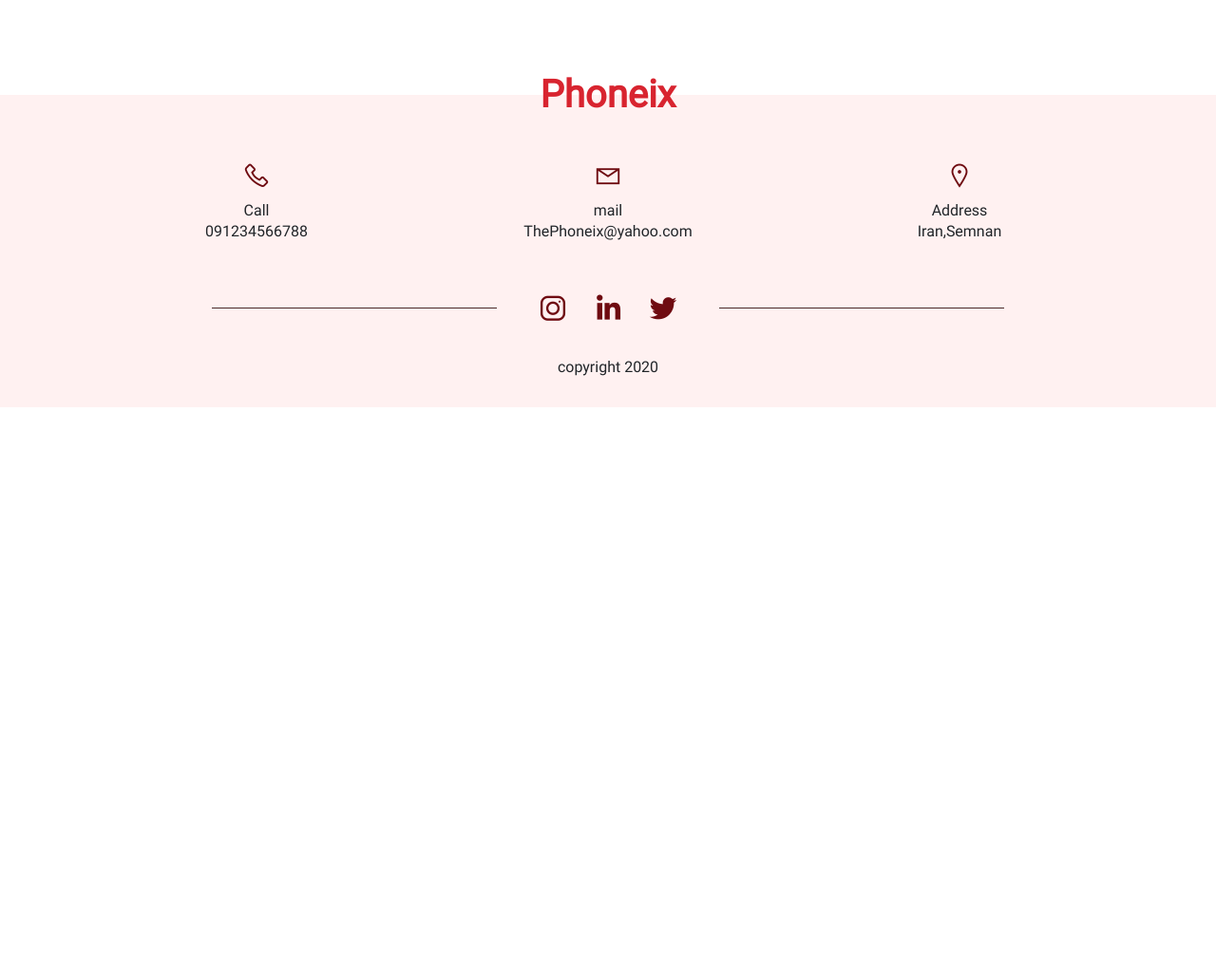
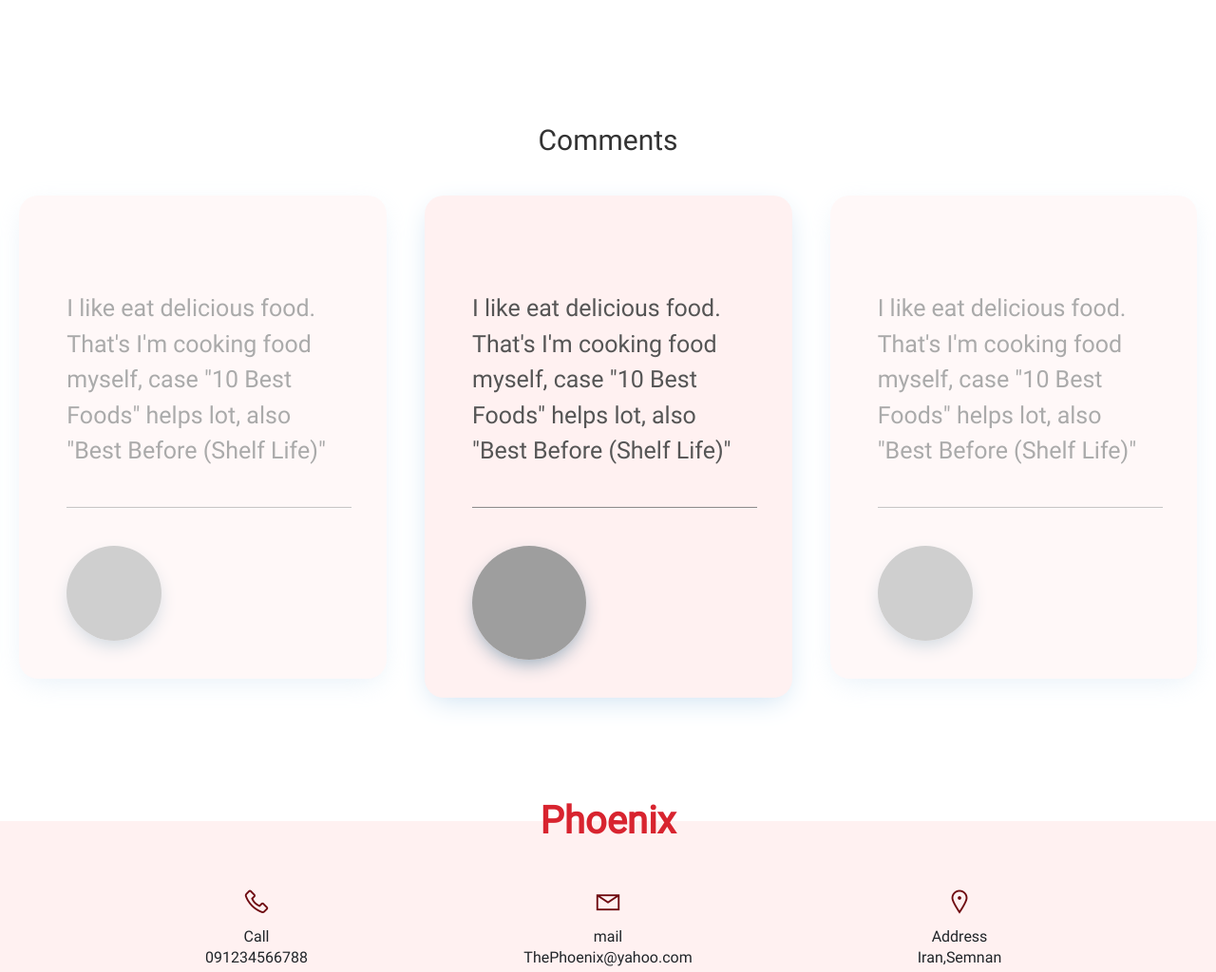
Before and after one commit to ezzoddin/phoenix, a plain HTML site: page single.html in a window 1280 px wide. Shown: the part 990-2014 px from the top of the page at 95% size. Before the commit the page ends 1419 px from the top, so only its background shows below. Drawn offline with nearby package versions, Linux system fonts and the light colour scheme; files that its build step writes are made by us from their sources; grey boxes are pictures that could not be loaded.

Commit message:
comment part added

```diff
--- /dev/null
+++ b/css/mynewstyle.css
@@ -0,0 +1,105 @@
+body { background: #fff; }
+
+.gtco-testimonials {
+  position: relative;
+  margin-top: 130px;
+}
+
+hr.style1{
+  width: 300px;
+  float: center;
+  border-top: 1px solid #8c8b8b;
+  margin-top: 0px;
+}
+@media (max-width: 767px) {
+  .gtco-testimonials {
+    margin-top: 20px;
+  }
+}
+.gtco-testimonials h2 {
+  font-size: 30px;
+  text-align: center;
+  color: #333333;
+  margin-bottom: 10px;
+}
+.gtco-testimonials .owl-stage-outer {
+  padding: 30px 0;
+}
+.gtco-testimonials .owl-nav {
+  display: none;
+}
+.gtco-testimonials .owl-dots {
+  text-align: center;
+}
+.gtco-testimonials .owl-dots span {
+  position: relative;
+  height: 10px;
+  width: 10px;
+  border-radius: 50%;
+  display: block;
+  background: #fff;
+  border: 2px solid #01b0f8;
+  margin: 0 5px;
+}
+.gtco-testimonials .owl-dots .active {
+  box-shadow: none;
+}
+.gtco-testimonials .owl-dots .active span {
+  background: #01b0f8;
+  box-shadow: none;
+  height: 12px;
+  width: 12px;
+  margin-bottom: -1px;
+}
+.gtco-testimonials .card {
+  background: #FFF1F1;
+  box-shadow: 0 8px 30px -7px #c9dff0;
+  margin: 0 20px;
+  padding: 0 10px;
+  border-radius: 20px;
+  border: 0;
+}
+.gtco-testimonials .card .card-img-top {
+  max-width: 100px;
+  border-radius: 50%;
+  /*margin: 15px auto 0;*/
+  box-shadow: 0 8px 20px -4px #95abbb;
+  width: 100px;
+  height: 100px;
+}
+.gtco-testimonials .card h5 {
+  color: #01b0f8;
+  font-size: 21px;
+  line-height: 1.3;
+}
+.gtco-testimonials .card h5 span {
+  font-size: 18px;
+  color: #666666;
+}
+.gtco-testimonials .card p {
+  font-size: 25px;
+  color: #555;
+  padding-bottom: 0px;
+  margin-top: 60px;
+}
+.gtco-testimonials .active {
+  opacity: 0.5;
+  transition: all 0.3s;
+}
+.gtco-testimonials .center {
+  opacity: 1;
+}
+.gtco-testimonials .center h5 {
+  font-size: 24px;
+}
+.gtco-testimonials .center h5 span {
+  font-size: 20px;
+}
+.gtco-testimonials .center .card-img-top {
+  max-width: 100%;
+  height: 120px;
+  width: 120px;
+}
+.owl-carousel .owl-nav button.owl-next, .owl-carousel .owl-nav button.owl-prev, .owl-carousel button.owl-dot {
+  outline: 0;
+}
--- /dev/null
+++ b/js/myjs.js
@@ -0,0 +1,32 @@
+(function () {
+  "use strict";
+
+  var carousels = function () {
+    $(".owl-carousel1").owlCarousel({
+      loop: true,
+      center: true,
+      margin: 0,
+      responsiveClass: true,
+      nav: false,
+      responsive: {
+        0: {
+          items: 1,
+          nav: false
+        },
+        680: {
+          items: 2,
+          nav: false,
+          loop: false
+        },
+        1000: {
+          items: 3,
+          nav: true
+        }
+      }
+    });
+  };
+
+  (function ($) {
+    carousels();
+  })(jQuery);
+})();
--- a/single.html
+++ b/single.html
@@ -14,7 +14,8 @@
         <link rel="stylesheet" href="lib/owl/owl.carousel.min.css">
         <link rel="stylesheet" href="lib/owl/owl.theme.default.min.css">
         <link rel="stylesheet" href="css/main.css">
-        <link rel="stylesheet"
+        <link rel="stylesheet" href="css/mynewstyle.css">
+		<link rel="stylesheet"
             href="https://maxst.icons8.com/vue-static/landings/line-awesome/line-awesome/1.3.0/css/line-awesome.min.css">
     </head>
     <html>
@@ -296,8 +297,58 @@
         </div>
     </div>
 
+  <div class="gtco-testimonials">
+    <h2>Comments</h2>
+    <div class="owl-carousel owl-carousel1 owl-theme">
+      <div>
+        <div class="card text-center">
+          <div class="card-body">
+            <p class="card-text">I like eat delicious food. That's I'm cooking food myself, case "10 Best Foods" helps lot, also "Best Before (Shelf Life)"</p>
+			<br>
+				<hr class="style1">
+			<br>
+			<img class="card-img-top" src="https://images.unsplash.com/photo-1588361035994-295e21daa761?crop=entropy&cs=tinysrgb&fit=crop&fm=jpg&h=301&ixid=eyJhcHBfaWQiOjF9&ixlib=rb-1.2.1&q=50&w=301" alt="">
+		  </div>
+        </div>
+      </div>
+      <div>
+        <div class="card text-center">
+          <div class="card-body">
+            <p class="card-text">I like eat delicious food. That's I'm cooking food myself, case "10 Best Foods" helps lot, also "Best Before (Shelf Life)"</p>
+			<br>
+				<hr class="style1">
+			<br>
+			<img class="card-img-top" src="https://images.unsplash.com/photo-1588361035994-295e21daa761?crop=entropy&cs=tinysrgb&fit=crop&fm=jpg&h=301&ixid=eyJhcHBfaWQiOjF9&ixlib=rb-1.2.1&q=50&w=301" alt="">
+          </div>
+        </div>
+      </div>
+      <div>
+        <div class="card text-center">
+          <div class="card-body">
+            <p class="card-text">I like eat delicious food. That's I'm cooking food myself, case "10 Best Foods" helps lot, also "Best Before (Shelf Life)"</p>
+			<br>
+				<hr class="style1">
+			<br>
+			<img class="card-img-top" src="https://images.unsplash.com/photo-1588361035994-295e21daa761?crop=entropy&cs=tinysrgb&fit=crop&fm=jpg&h=301&ixid=eyJhcHBfaWQiOjF9&ixlib=rb-1.2.1&q=50&w=301" alt="">
+          </div>
+        </div>
+      </div>
+      <div>
+        <div class="card text-center">
+          <div class="card-body">
+            <p class="card-text">I like eat delicious food. That's I'm cooking food myself, case "10 Best Foods" helps lot, also "Best Before (Shelf Life)"</p>
+			<br>
+				<hr class="style1">
+			<br>
+			<img class="card-img-top" src="https://images.unsplash.com/photo-1588361035994-295e21daa761?crop=entropy&cs=tinysrgb&fit=crop&fm=jpg&h=301&ixid=eyJhcHBfaWQiOjF9&ixlib=rb-1.2.1&q=50&w=301" alt="">
+          </div>
+        </div>
+      </div>
+    </div>
+  </div>
+
     <footer>
-        <p class="title-footer">Phoneix</p>
+        <p class="title-footer">Phoenix</p>
         <div class="container">
             <div class="row">
                 <div class="col1 col-lg-4">
@@ -308,7 +359,7 @@
                 <div class="col1 col-lg-4">
                     <i class="las la-envelope"></i>
                     <p>mail</p>
-                    <p>ThePhoneix@yahoo.com</p>
+                    <p>ThePhoenix@yahoo.com</p>
                 </div>
                 <div class="col1 col-lg-4">
                     <i class="las la-map-marker"></i>
@@ -333,5 +384,6 @@
     <script src="js/main.js"></script>
     <script src="lib/owl/owl.carousel.min.js"></script>
     <script src="js/Site.js"></script>
+	 <script src="js/myjs.js"></script>
 
 </body>
```
Also changed, not shown: index.html (+3 -3 lines), css/bootstrap.min.css.
